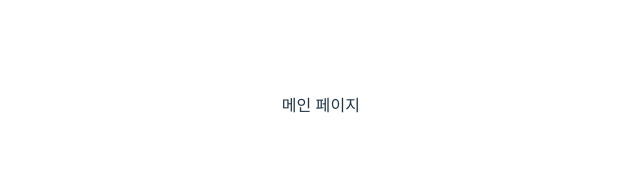
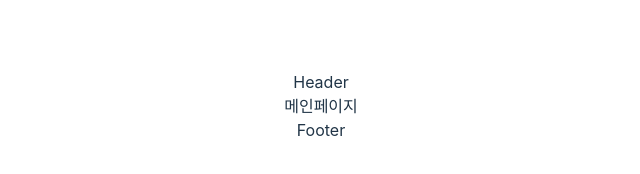
Before and after one commit to ykss/mcy, a React (Vite) app in the folder mcy/: page / in a window 1280 px wide. Shown: the part 294-468 px from the top of the page, without its empty margins (319-959 px from the left). Built offline with nearby package versions, Linux system fonts and the light colour scheme.

Commit message:
chore: 기본 파일 세팅

```diff
--- a/mcy/src/App.jsx
+++ b/mcy/src/App.jsx
@@ -1,11 +1,13 @@
+import Stack from "@mui/material/stack";
+
+import Main from "./pages/Main";
+
 import "./App.css";
-import Stack from "@mui/material/stack";
-import Typography from "@mui/material/Typography";
 
 function App() {
   return (
     <Stack>
-      <Typography>메인 페이지</Typography>
+      <Main />
     </Stack>
   );
 }
--- /dev/null
+++ b/mcy/src/components/Layout/Drawer.jsx
@@ -0,0 +1,5 @@
+const Drawer = () => {
+  return <div>Drawer</div>;
+};
+
+export default Drawer;
--- /dev/null
+++ b/mcy/src/components/Layout/Footer.jsx
@@ -0,0 +1,5 @@
+const Footer = () => {
+  return <div>Footer</div>;
+};
+
+export default Footer;
--- /dev/null
+++ b/mcy/src/components/Layout/Header.jsx
@@ -0,0 +1,5 @@
+const Header = () => {
+  return <div>Header</div>;
+};
+
+export default Header;
--- /dev/null
+++ b/mcy/src/components/Layout/Layout.jsx
@@ -0,0 +1,15 @@
+/* eslint-disable react/prop-types */
+import Footer from "./Footer";
+import Header from "./Header";
+
+const Layout = ({ children }) => {
+  return (
+    <div>
+      <Header />
+      <div>{children}</div>
+      <Footer />
+    </div>
+  );
+};
+
+export default Layout;
--- /dev/null
+++ b/mcy/src/pages/Announce.jsx
@@ -0,0 +1,5 @@
+const Announce = () => {
+  return <div>Announce</div>;
+};
+
+export default Announce;
--- /dev/null
+++ b/mcy/src/pages/Main.jsx
@@ -0,0 +1,7 @@
+import Layout from "../components/Layout/Layout";
+
+const Main = () => {
+  return <Layout>메인페이지</Layout>;
+};
+
+export default Main;
```
Also changed, not shown: mcy/src/pages/BirthDay.jsx (added, +11 -0 lines).
